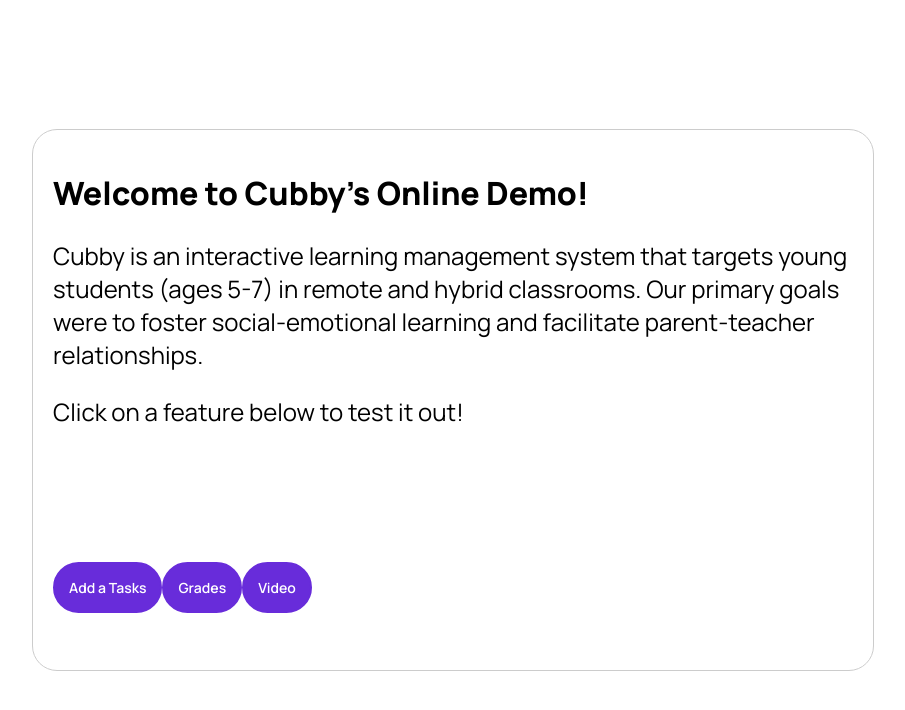
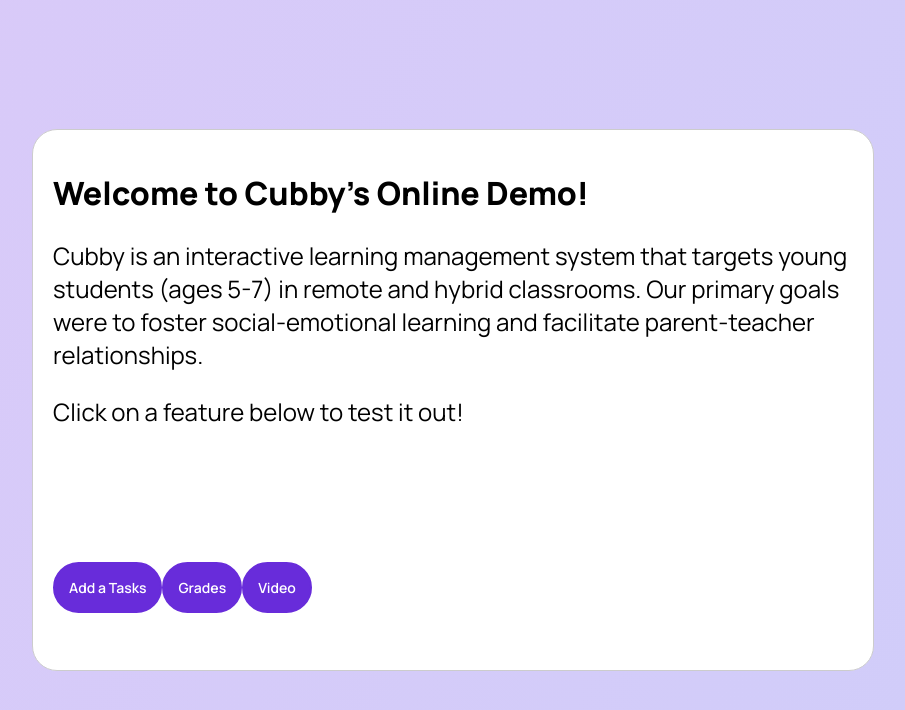
Before and after one commit to daniaalnahdi/cubby_demo, a React (Create React App) app: page / in a window 1280 px wide. Shown: the top 710 px of the page, without its empty margins (187-1092 px from the left). Built offline with nearby package versions, Linux system fonts and the light colour scheme.

Commit message:
add overlay_background

```diff
--- a/src/components/BriefComponent.jsx
+++ b/src/components/BriefComponent.jsx
@@ -13,6 +13,10 @@ const customStyles = {
     transform: 'translate(-50%, -50%)',
     width: '800px',
     height: '500px',
+    borderRadius: '25px',
+  },
+  overlay: {
+    background: 'linear-gradient(114.44deg,  rgb(131, 78, 233, 0.3) 0%, rgb(98, 89, 236, 0.3) 100%)',
   },
 };
 
--- a/src/components/CompletedPopupComponent.jsx
+++ b/src/components/CompletedPopupComponent.jsx
@@ -14,6 +14,10 @@ const customStyles = {
     transform: 'translate(-50%, -50%)',
     width: '800px',
     height: '500px',
+    borderRadius: '25px',
+  },
+  overlay: {
+    background: 'linear-gradient(114.44deg,  rgb(131, 78, 233, 0.3) 0%, rgb(98, 89, 236, 0.3) 100%)',
   },
 };
 
--- a/src/components/WelcomeComponent.jsx
+++ b/src/components/WelcomeComponent.jsx
@@ -13,6 +13,9 @@ const customStyles = {
     transform: 'translate(-50%, -50%)',
     width: '800px',
     height: '500px',
+  },
+  overlay: {
+    background: 'linear-gradient(114.44deg,  rgb(131, 78, 233, 0.3) 0%, rgb(98, 89, 236, 0.3) 100%)',
   },
 };
 
```
Also changed, not shown: src/images/Title.svg (added).
